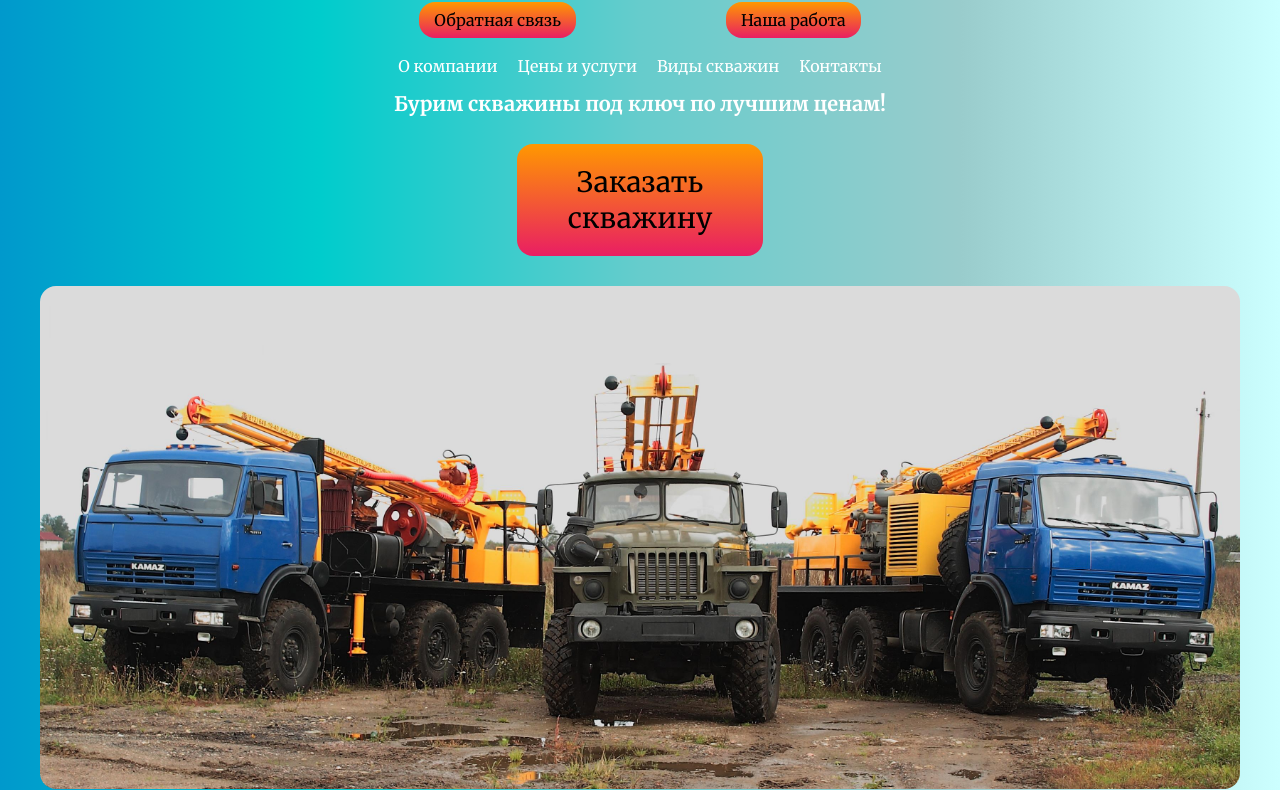
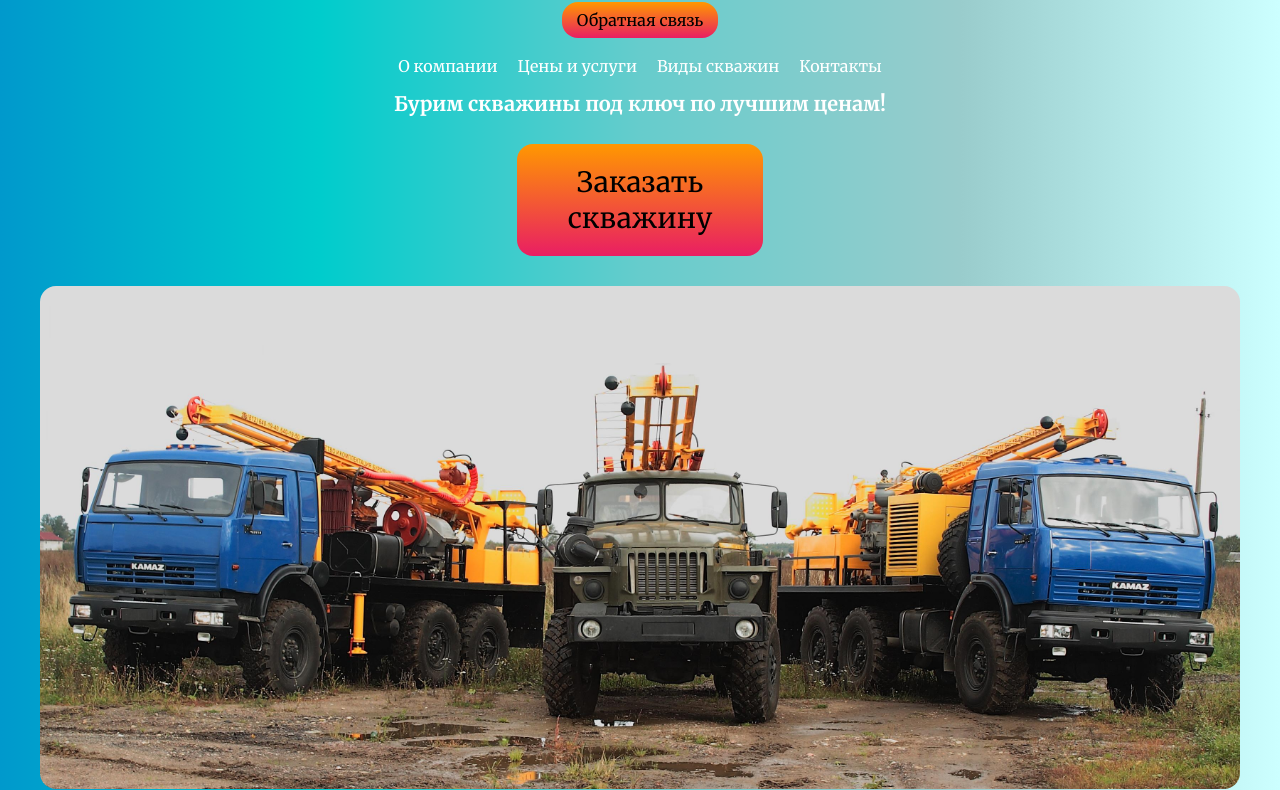
Before and after one commit to Vaesdothrak77/Vatnwell, a plain HTML site: page index.html in a window 1280 px wide. Shown: the part 137-927 px from the top of the page. Drawn offline with Linux system fonts and the light colour scheme.

Commit message:
Update index.html

```diff
--- a/index.html
+++ b/index.html
@@ -50,7 +50,7 @@
                   <a href="" class="header__btn-item feedback-link"
                     >Обратная связь</a
                   >
-                  <a href="work.html" class="header__btn-item">Наша работа</a>
+
                 </div>
                 <div class="modal-overlay" id="modalOverlay">
                   <div class="modal" id="modal">
```
